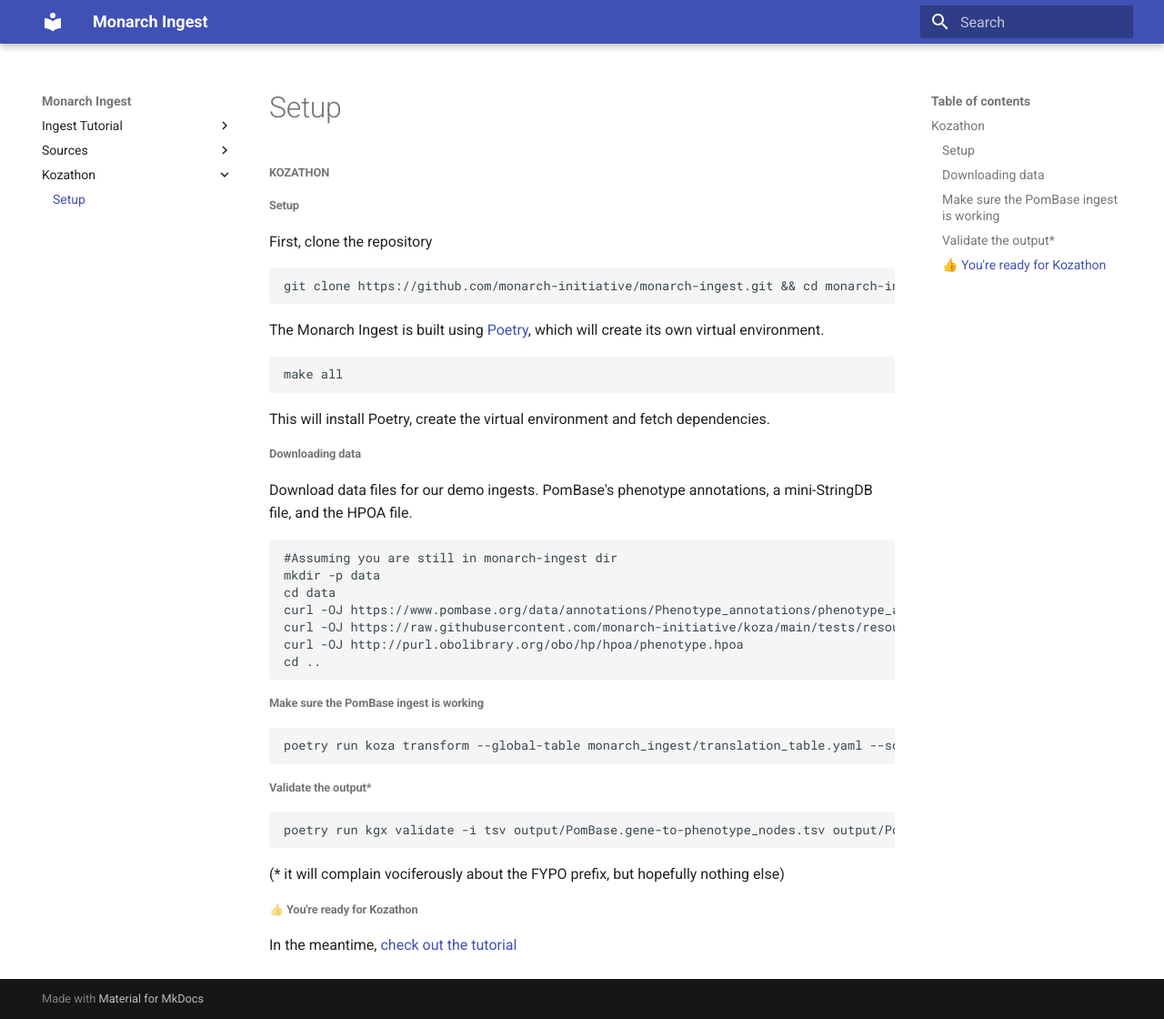
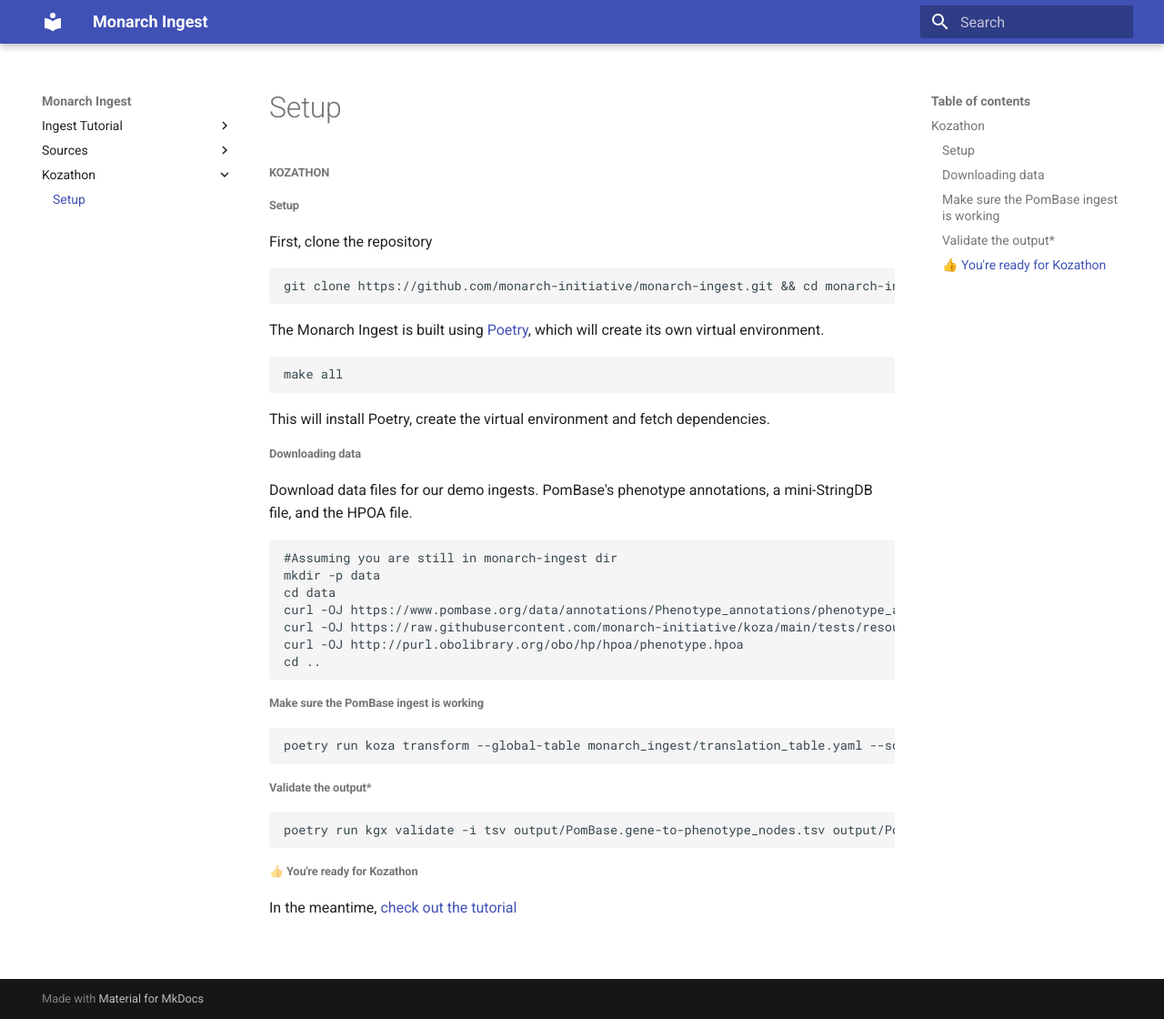
Before and after one commit to monarch-initiative/monarch-ingest, an MkDocs documentation site: the page built from docs/kozathon/setup.md, in a window 1280 px wide and 1120 px high. Shown: the whole window at 91% size. Built offline with MkDocs 1.6.1 and Material for MkDocs 9.7.7, drawn with Linux system fonts in a browser that asks for light colours.

Commit message:
Ran poetry update, mostly to get latest bmt & kgx, picked up a few other minor updates along with them. Removed note about FYPO warnings from the Kozathon doc

````diff
--- a/docs/kozathon/setup.md
+++ b/docs/kozathon/setup.md
@@ -42,8 +42,6 @@ poetry run koza transform --global-table monarch_ingest/translation_table.yaml -
 poetry run kgx validate -i tsv output/PomBase.gene-to-phenotype_nodes.tsv output/PomBase.gene-to-phenotype_edges.tsv
 ```
 
-(* it will complain vociferously about the FYPO prefix, but hopefully nothing else)
-
 ### 👍 You're ready for Kozathon
 
 In the meantime, [check out the tutorial](../tutorials/configure-ingest.md)
````
Also changed, not shown: 1 other file.
